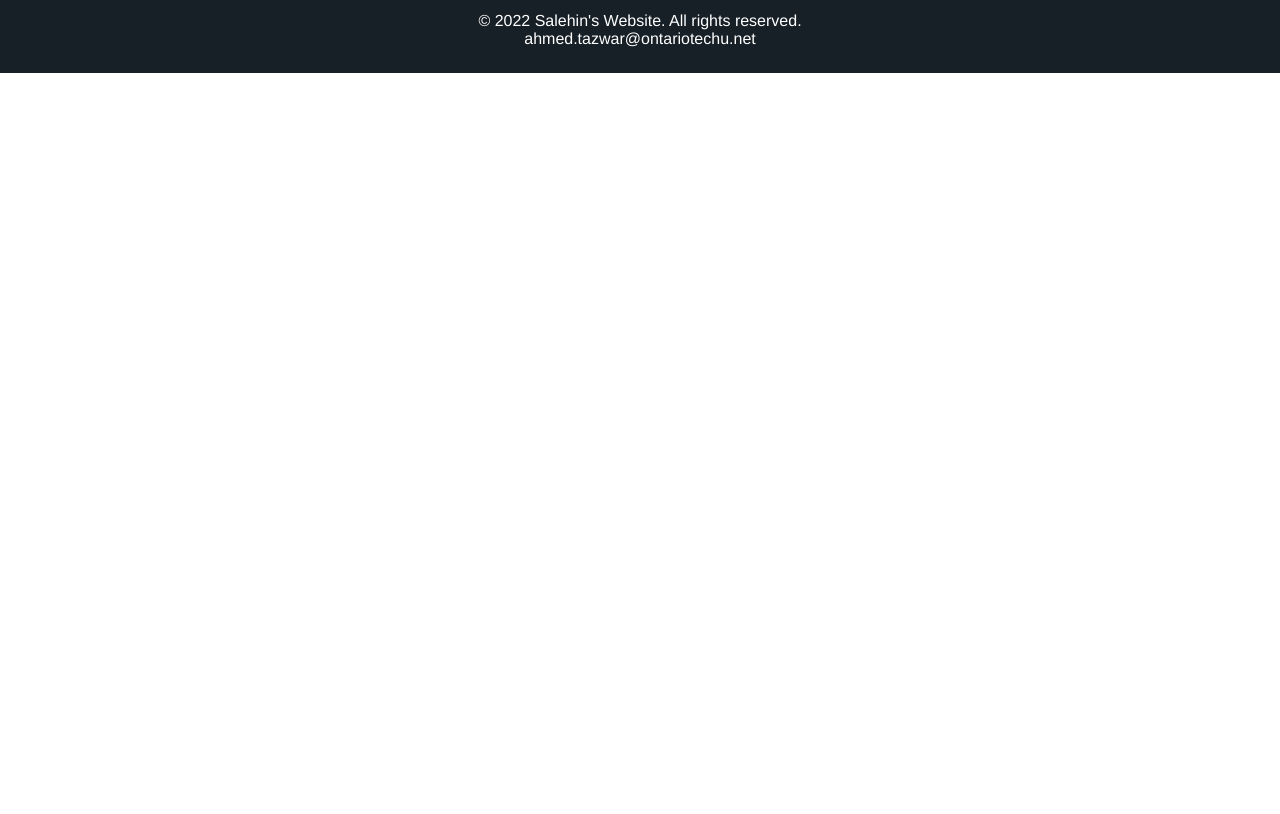
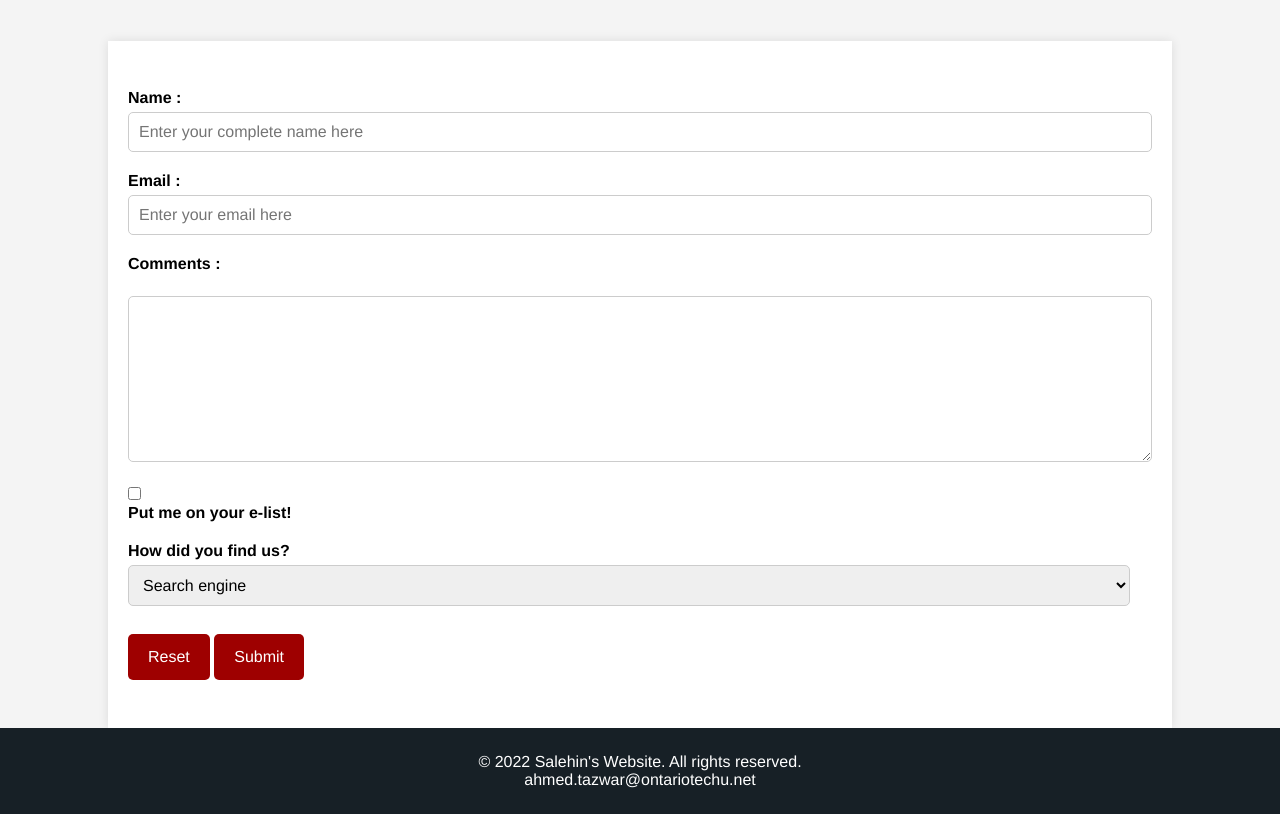
Before and after one commit to salaswag/Portfolio-project, a plain HTML site: page contact.html in a window 1280 px wide. Shown: the part 81-895 px from the top of the page. Before the commit the page ends 800 px from the top, so only its background shows below. Drawn offline with Linux system fonts and the light colour scheme.

Commit message:
done the contact page

```diff
--- a/contact.html
+++ b/contact.html
@@ -6,7 +6,7 @@
 </head>
 
 <body>
-    <div class="contact-banner">
+    <div class="banner">
         <div class="navbar">
             <img src="logo.png" class="logo">
             <ul>
@@ -19,6 +19,56 @@
     </div>
 
 
+    <section>
+        <div id="wrapper">
+            <h1>Contact Me</h1>
+            <form action="mailto:ahmed.tazwar@ontariotechu.net" ?subject="SignUp" enctype="text/plain" method="post"
+                name="Form">
+                <div class="form-group">
+                    <label for="name">Name :</label>
+                    <input type="text" id="name" name="name" placeholder="Enter your complete name here" required>
+                </div>
+                <div class="form-group">
+                    <label for="email">Email :</label>
+                    <input type="email" id="email" name="email" placeholder="Enter your email here" required>
+                </div>
+                <div class="form-group">
+                    <label for="feedback">Comments :</label><br>
+                    <textarea id="feedback" name="feedback" cols="60" rows="8"></textarea>
+                </div>
+
+                <div class="form-group">
+                    <input type="checkbox" id="maillist" name="maillist">
+                    <label for="maillist">Put me on your e-list!</label>
+                </div>
+                <div class="form-group">
+                    <label for="where">How did you find us?</label>
+                    <select id="where" name="where">
+                        <option value="Search engine">Search engine</option>
+                        <option value="Word of mouth">Word of mouth</option>
+                        <option value="Craigslist">Craigslist</option>
+                        <option value="Other">Other</option>
+                    </select>
+                </div>
+                <div class="form-group">
+                    <input type="reset" value="Reset">
+                    <input type="submit" value="Submit" />
+                </div>
+            </form>
+
+        </div>
+    </section>
+
+
+
+
+
+
+
+
+
+
+
     <footer>
         <div class="container">
           <p>&copy; 2022 Salehin's Website. All rights reserved.</p>
--- a/style.css
+++ b/style.css
@@ -11,7 +11,7 @@
     background-color: #760000;
     padding: 2px;
     text-align: center;
-    color: #555;
+    color: #ffffff;
     font-size: 14px;
     font-weight: bold;
 }
@@ -78,7 +78,7 @@
     position: absolute;
     top: 50%;
     text-align: center;
-    color:#fff
+    color:#ffffff
 }
 
 .container {
@@ -120,10 +120,12 @@
     display: flex;
     align-items: center;
     justify-content: center;
-    padding-top: 20px;
-    padding-bottom: 20px;
-    border: 2px solid #333;
-    border-radius: 10px;
+    padding-top: 0px;
+    padding-bottom: 10px;
+    border: 5px solid #b70000;
+    border-radius: 0px;
+    transform: scale(1.0);
+
   }
 
   #recording {
@@ -137,6 +139,67 @@
     padding: 10px;
   }
 
+
+
+
+  body {
+    font-family: Arial, sans-serif;
+    background-color: #f4f4f4;
+    margin: 0;
+    padding: 0;
+}
+
+#wrapper {
+    width: 80%;
+    margin: 0 auto;
+    background-color: #fff;
+    padding: 20px;
+    box-shadow: 0px 0px 10px 0px rgba(0, 0, 0, 0.1);
+    margin-top: 50px;
+}
+
+.form-group {
+    margin-bottom: 20px;
+}
+
+label {
+    display: block;
+    font-weight: bold;
+}
+
+input[type="text"],
+input[type="email"],
+textarea,
+select {
+    width: calc(100% - 22px);
+    padding: 10px;
+    margin-top: 5px;
+    font-size: 16px;
+    border: 1px solid #ccc;
+    border-radius: 5px;
+}
+
+input[type="reset"],
+input[type="submit"] {
+    background-color: #9e0000;
+    color: white;
+    padding: 14px 20px;
+    margin: 8px 0;
+    border: none;
+    border-radius: 5px;
+    cursor: pointer;
+    font-size: 16px;
+}
+
+input[type="reset"]:h   over,
+input[type="submit"]:hover {
+    background-color: #940000;
+}
+
+h1,
+h3 {
+    color: #ffffff;
+}
 
 
 
```
Also changed, not shown: Project.html (+31 -0 lines), about.html (+1 -0 lines).
